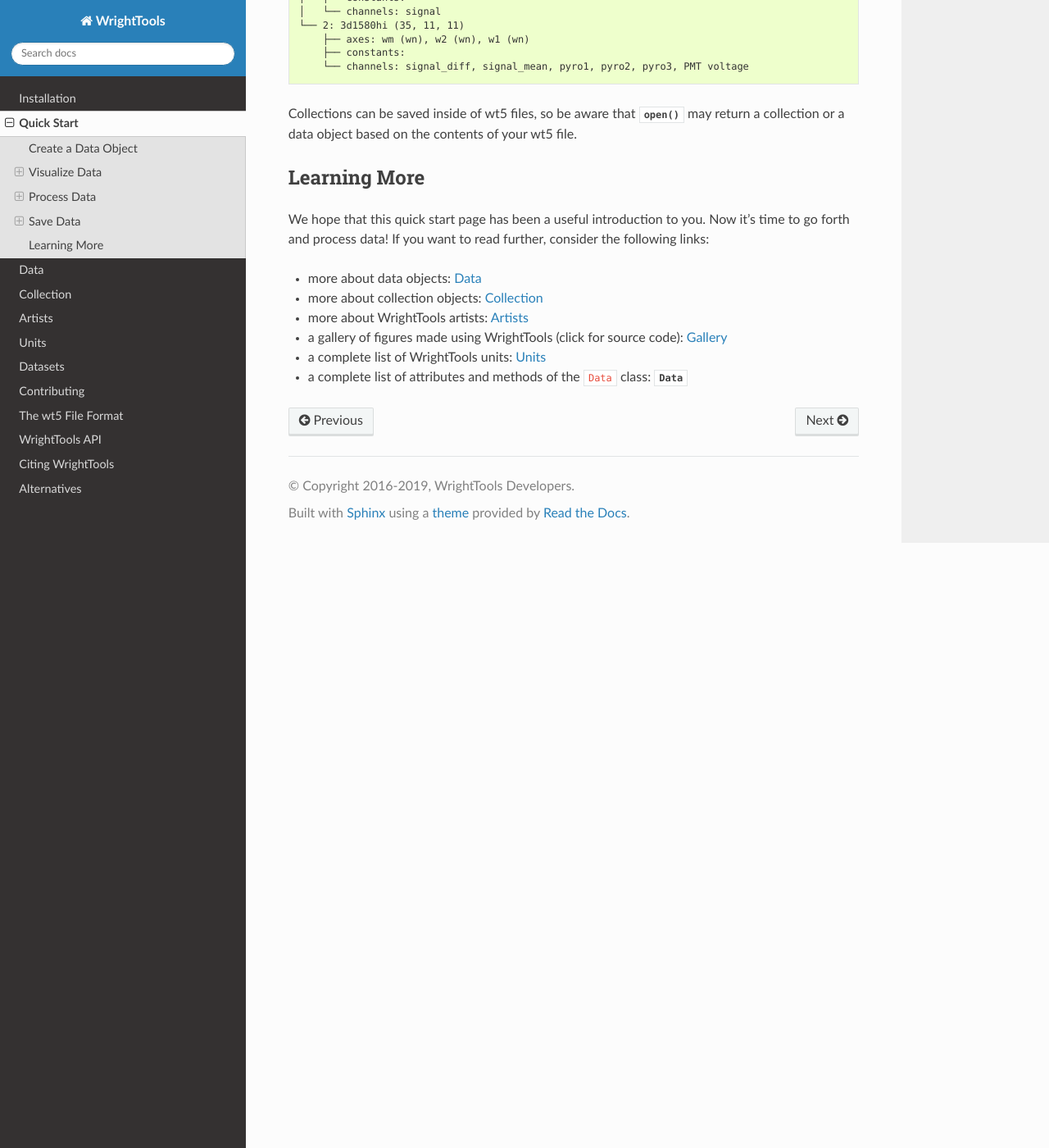
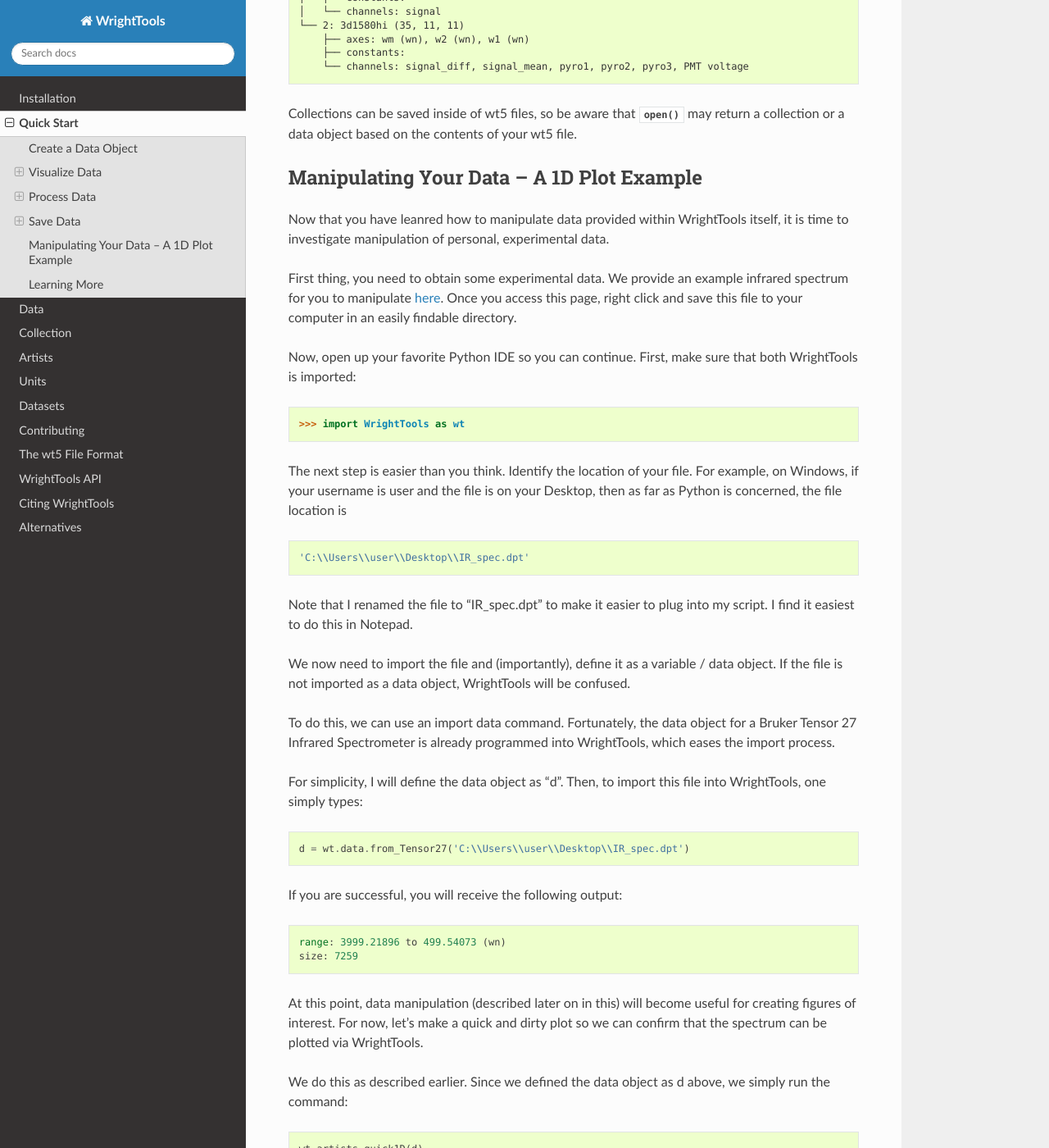
Before and after one commit to wright-group/WrightTools, a Sphinx documentation site: the page built from docs/quickstart.rst, in a window 1280 px wide and 1400 px high, scrolled down 5601 px. Shown: the whole window at 82% size. Built offline with Sphinx 7.4.7 and the Read the Docs theme 2.0.0, drawn with Linux system fonts in a browser that asks for light colours; pages that are not in the unit, such as notebooks, are missing from menus; the version number could not be read and is left out; some of the changed text lies outside the part shown.

Commit message:
Added section in Quickstart on graphing
I am bad at programming and figured I should add a blurb on explaining how to import your OWN data files for manipulation. Later on, I intend to expand the "graphing multiple lines" page as well.

```diff
--- a/docs/quickstart.rst
+++ b/docs/quickstart.rst
@@ -323,6 +323,54 @@ Much like data objects, collection objects have a method :meth:`~WrightTools.col
 
 Collections can be saved inside of wt5 files, so be aware that :meth:`~WrightTools.open` may return a collection or a data object based on the contents of your wt5 file.
 
+Manipulating Your Data -- A 1D Plot Example
+----------------------
+Now that you have leanred how to manipulate data provided within WrightTools itself, it is time to investigate manipulation of personal, experimental data.
+
+First thing, you need to obtain some experimental data. We provide an example infrared spectrum for you to manipulate `here <https://raw.githubusercontent.com/wright-group/WrightTools/master/WrightTools/datasets/Tensor27/CuPCtS_powder_ATR.dpt>`_. Once you access this page, right click and save this file to your computer in an easily findable directory.
+
+Now, open up your favorite Python IDE so you can continue. First, make sure that both WrightTools is imported:
+
+.. code-block:: python
+
+   >>> import WrightTools as wt
+
+
+The next step is easier than you think. Identify the location of your file. For example, on Windows, if your username is user and the file is on your Desktop, then as far as Python is concerned, the file location is
+
+.. code-block:: python
+
+   'C:\\Users\\user\\Desktop\\IR_spec.dpt'
+
+Note that I renamed the file to "IR_spec.dpt" to make it easier to plug into my script. I find it easiest to do this in Notepad.
+
+We now need to import the file and (importantly), define it as a variable / data object. If the file is not imported as a data object, WrightTools will be confused.
+
+To do this, we can use an import data command. Fortunately, the data object for a Bruker Tensor 27 Infrared Spectrometer is already programmed into WrightTools, which eases the import process.
+
+For simplicity, I will define the data object as "d". Then, to import this file into WrightTools, one simply types:
+
+.. code-block:: python
+
+   d = wt.data.from_Tensor27('C:\\Users\\user\\Desktop\\IR_spec.dpt')
+
+If you are successful, you will receive the following output:
+
+.. code-block:: python
+
+   range: 3999.21896 to 499.54073 (wn)
+   size: 7259
+
+At this point, data manipulation (described later on in this) will become useful for creating figures of interest. For now, let's make a quick and dirty plot so we can confirm that the spectrum can be plotted via WrightTools.
+
+We do this as described earlier. Since we defined the data object as d above, we simply run the command:
+
+.. code-block:: python
+
+   wt.artists.quick1D(d)
+
+And that is it! This is how you can easily graph 1D data in WrightTools from your own data sets. To see all the wonderful data formats supported by WrightTools, please access this `page <https://wright.tools/en/stable/data.html#from-supported-file-types>`_. In general, you can use wt.data.from_x, and replace x with the relevant instrument of interest. See the above page for more information.
+
 Learning More
 -------------
 
```
